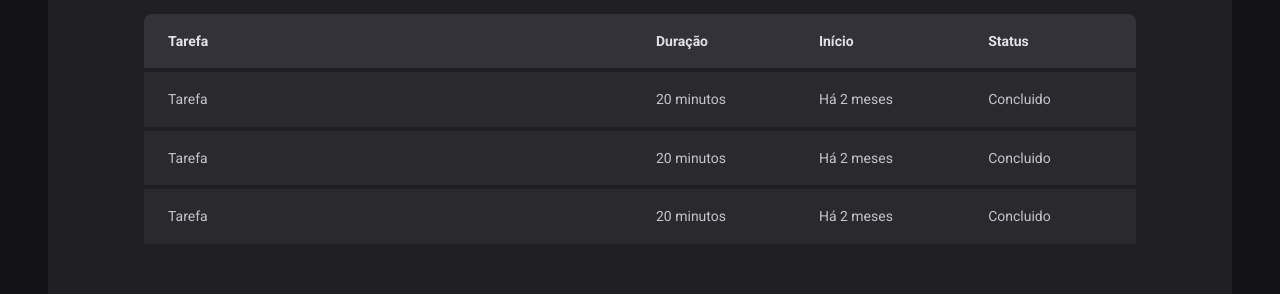
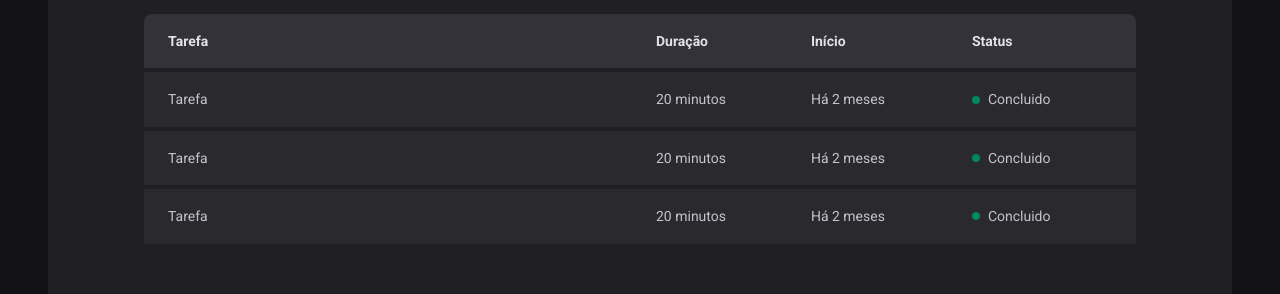
Before and after one commit to mauriciocosta404/ignite-timer, a React (Vite) app: page /history in a window 1280 px wide. Shown: the part 270-564 px from the top of the page. Built offline with nearby package versions, Linux system fonts and the light colour scheme.

Commit message:
feat: adicionar a tabela

```diff
--- a/src/pages/history/index.tsx
+++ b/src/pages/history/index.tsx
@@ -21,19 +21,25 @@ export function History () {
                             <td>Tarefa</td>
                             <td>20 minutos</td>
                             <td>Há 2 meses</td>
-                            <td>Concluido</td>
+                            <td>
+                                <S.Status statusColor="green">Concluido</S.Status>
+                            </td>
                         </tr>
                         <tr>
                             <td>Tarefa</td>
                             <td>20 minutos</td>
                             <td>Há 2 meses</td>
-                            <td>Concluido</td>
+                            <td>
+                                <S.Status statusColor="green">Concluido</S.Status>
+                            </td>
                         </tr>
                         <tr>
                             <td>Tarefa</td>
                             <td>20 minutos</td>
                             <td>Há 2 meses</td>
-                            <td>Concluido</td>
+                            <td>
+                                <S.Status statusColor="green">Concluido</S.Status>
+                            </td>
                         </tr>
                     </tbody>
                 </table>
--- a/src/pages/history/styles.ts
+++ b/src/pages/history/styles.ts
@@ -60,3 +60,27 @@ export const HistoryList = styled.div`
         }
     }
 `;
+
+interface StatusProps{
+    statusColor:'yellow' | 'red' | 'green';
+}
+
+const STATUS_COLORS = {
+    yellow: 'yellow-500',
+    red: 'red-500',
+    green: 'green-500',
+} as const
+
+export const Status = styled.span<StatusProps>`
+    display: flex;
+    align-items: center;
+    gap: 0.5rem;
+
+    &::before{
+        content: '';
+        width: 0.5rem;
+        height: 0.5rem;
+        border-radius: 50%;
+        background: ${props => props.theme[STATUS_COLORS[props.statusColor]]};
+    }
+`;
```
